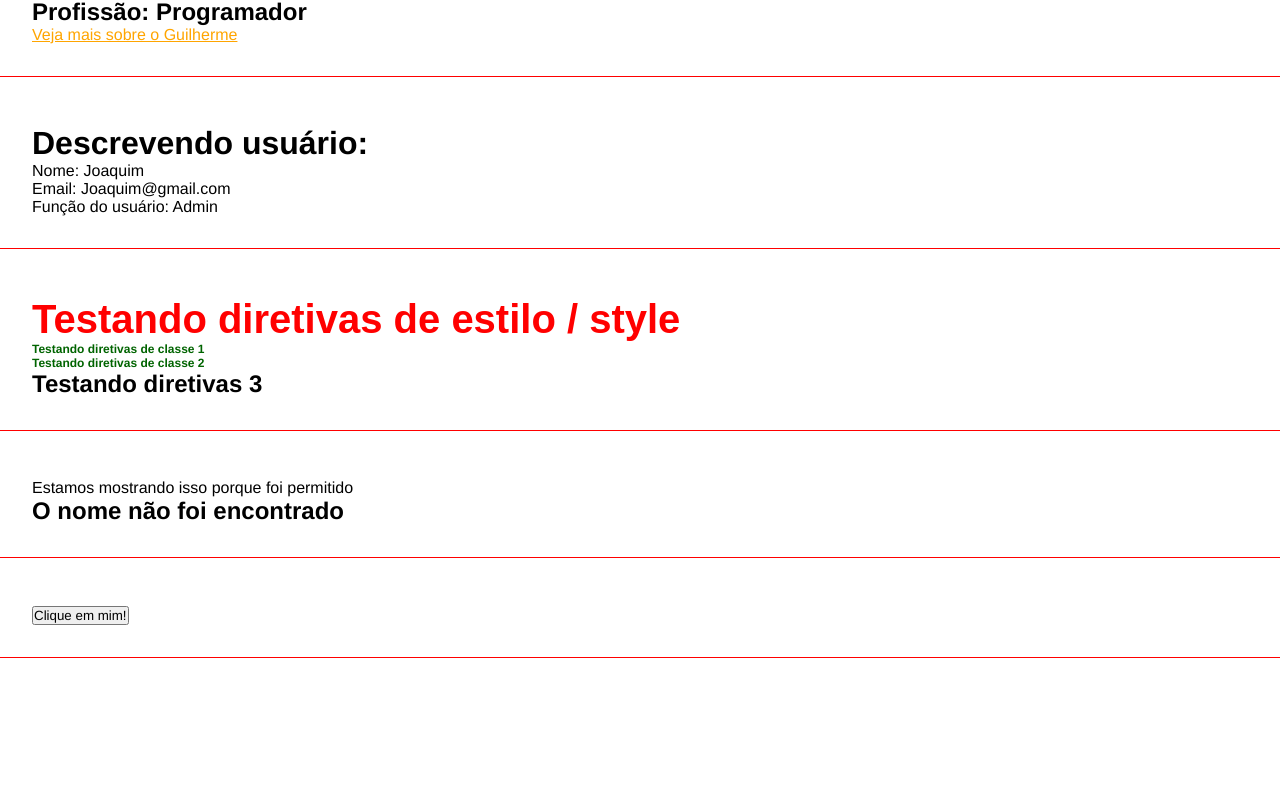
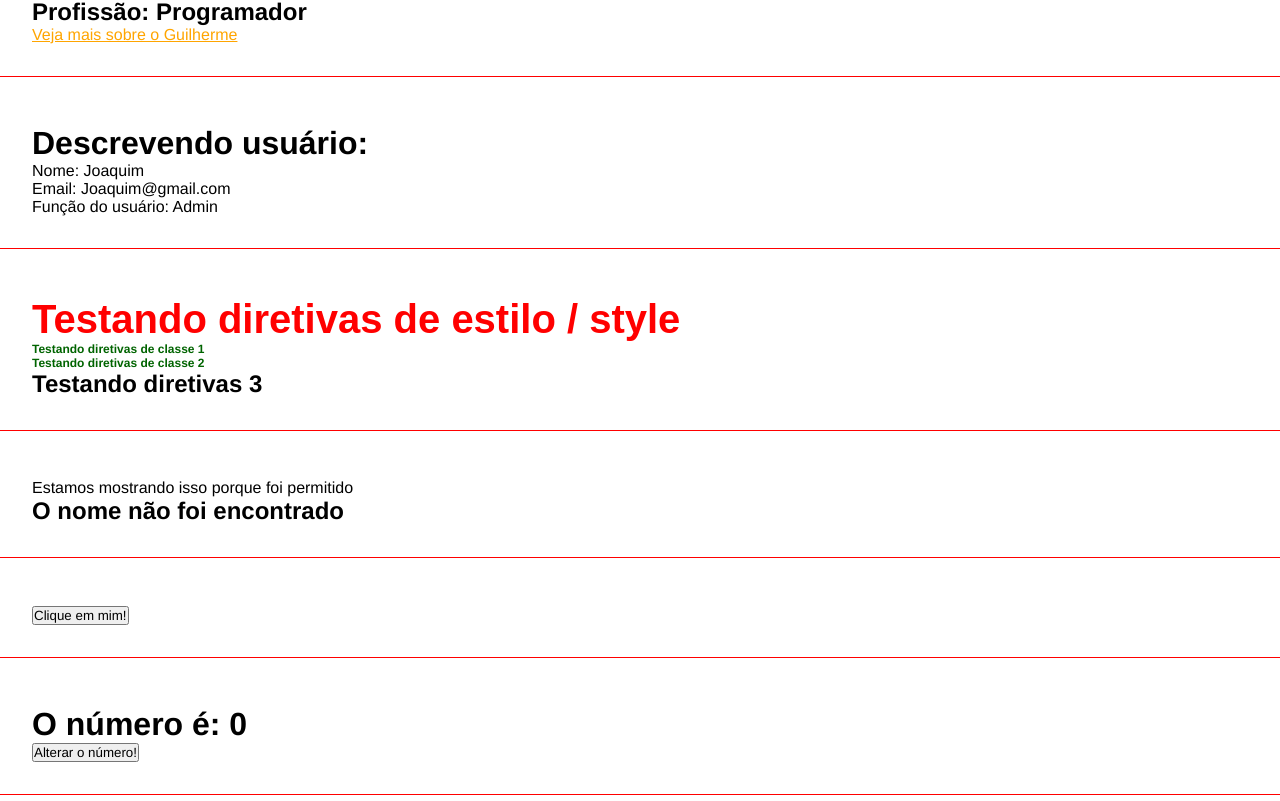
Before and after one commit to GuilhermeBerssanette/PrimeiroRepoAngular, an Angular app: page / in a window 1280 px wide. Shown: the part 193-994 px from the top of the page. Built offline with nearby package versions, Linux system fonts and the light colour scheme.

Commit message:
Usando Event Emmiter

```diff
--- a/src/app/app.component.html
+++ b/src/app/app.component.html
@@ -9,3 +9,4 @@
 <app-directives-component> </app-directives-component>
 <app-if-component> </app-if-component>
 <app-evento-component> </app-evento-component>
+<app-emitter-component> </app-emitter-component>
--- a/src/app/app.component.ts
+++ b/src/app/app.component.ts
@@ -5,12 +5,14 @@ import { ParentComponentComponent } from "./components/parentdata-component/pare
 import { DirectivesComponentComponent } from "./components/directives-component/directives-component.component";
 import { IFComponentComponent } from "./components/if-component/if-component.component";
 import { EventoComponentComponent } from "./components/evento-component/evento-component.component";
+import { EmitterComponentComponent } from "./components/emitter-component/emitter-component.component";
+import { ChangenumberComponentComponent } from "./components/changenumber-component/changenumber-component.component";
 @Component({
     selector: 'app-root',
     standalone: true,
     templateUrl: './app.component.html',
     styleUrl: './app.component.css',
-    imports: [RouterOutlet, FirstComponentComponent, ParentComponentComponent, DirectivesComponentComponent, IFComponentComponent, EventoComponentComponent]
+    imports: [RouterOutlet, FirstComponentComponent, ParentComponentComponent, DirectivesComponentComponent, IFComponentComponent, EventoComponentComponent, EmitterComponentComponent, ChangenumberComponentComponent]
 })
 export class AppComponent {
   userName = 'Joaquim';
--- /dev/null
+++ b/src/app/components/changenumber-component/changenumber-component.component.html
@@ -0,0 +1 @@
+<button (click)="handleClick()">Alterar o número!</button>
--- /dev/null
+++ b/src/app/components/changenumber-component/changenumber-component.component.ts
@@ -0,0 +1,23 @@
+import { Component, OnInit, Output, EventEmitter} from '@angular/core';
+
+@Component({
+  selector: 'app-changenumber-component',
+  standalone: true,
+  imports: [],
+  templateUrl: './changenumber-component.component.html',
+  styleUrl: './changenumber-component.component.css'
+})
+export class ChangenumberComponentComponent implements OnInit{
+
+
+  @Output() changeNumber: EventEmitter<any> = new EventEmitter();
+
+  constructor() {}
+
+  ngOnInit(): void {}
+
+  handleClick() {
+    this.changeNumber.emit();
+  }
+
+}
--- /dev/null
+++ b/src/app/components/emitter-component/emitter-component.component.html
@@ -0,0 +1,5 @@
+<div class="class">
+    <h1>O número é: {{ myNumber }}</h1>
+    <app-changenumber-component (changeNumber)="onChangeNumber()"></app-changenumber-component>
+
+</div>
--- /dev/null
+++ b/src/app/components/emitter-component/emitter-component.component.ts
@@ -0,0 +1,22 @@
+import { Component, OnInit } from '@angular/core';
+import { ChangenumberComponentComponent } from '../changenumber-component/changenumber-component.component';
+
+@Component({
+  selector: 'app-emitter-component',
+  standalone: true,
+  imports: [ChangenumberComponentComponent],
+  templateUrl: './emitter-component.component.html',
+  styleUrl: './emitter-component.component.css'
+})
+export class EmitterComponentComponent implements OnInit {
+  myNumber: number = 0;
+
+  constructor() {}
+
+  ngOnInit(): void {}
+
+  onChangeNumber() {
+    this.myNumber = Math.floor(Math.random() * 100);
+  }
+
+}
--- a/src/app/components/evento-component/evento-component.component.ts
+++ b/src/app/components/evento-component/evento-component.component.ts
@@ -17,7 +17,7 @@ export class EventoComponentComponent implements OnInit{
   ngOnInit(): void {}
 
   showMessage(): void {
-    this.show = !this.show; //toogle
+    this.show = !this.show; //toggle
   }
 
 }
```
Also changed, not shown: src/app/components/changenumber-component/changenumber-component.component.css (added), src/app/components/emitter-component/emitter-component.component.css (added), 2 other files (tests, documents, lock files or other folders).
